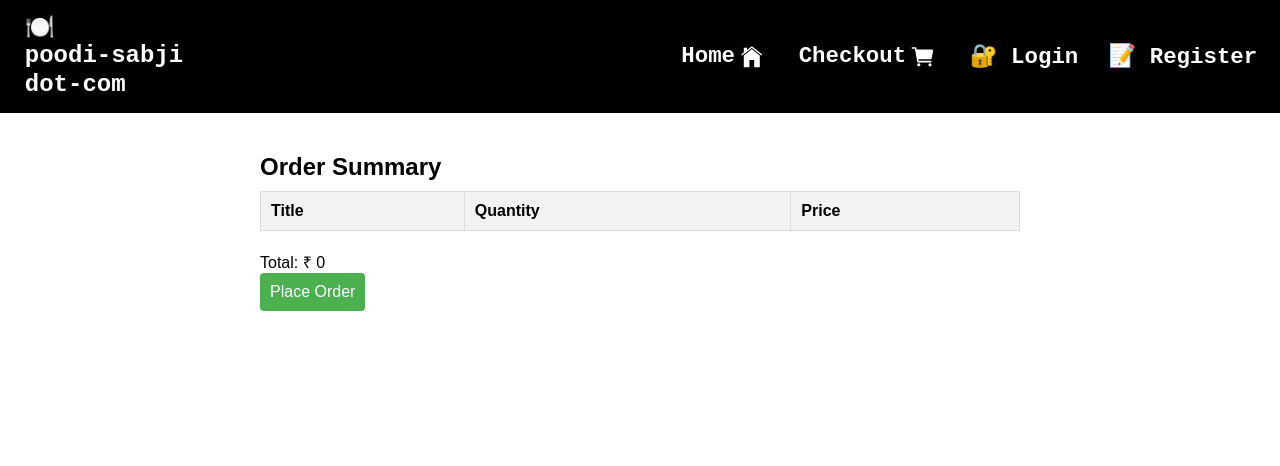
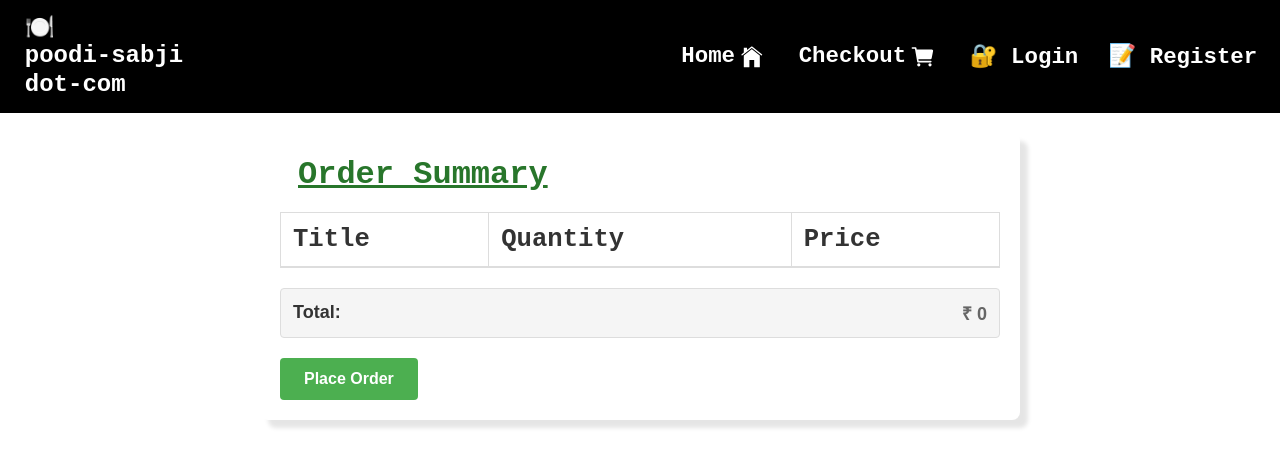
Before and after one commit to suditya/fronted-for-poodi-sabji-dot-com, a React (Vite) app: page /place-order in a window 1280 px wide. Shown: the top 466 px of the page. Built offline with nearby package versions, Linux system fonts and the light colour scheme.

Commit message:
updated order history css

```diff
--- a/src/components/PlaceOrder.tsx
+++ b/src/components/PlaceOrder.tsx
@@ -43,7 +43,7 @@ const PlaceOrder = () => {
       <Navbar />
       <div className="place-order-container">
         <div className="order-summary">
-          <h2>Order Summary</h2>
+          <h2 className="order-summary-heading">Order Summary</h2>
           <table>
             <thead>
               <tr>
@@ -57,13 +57,18 @@ const PlaceOrder = () => {
                 <tr key={item.id}>
                   <td>{item.title}</td>
                   <td>{item.quantity}</td>
-                  <td><span>&#8377;</span> {item.price}</td>
+                  <td>
+                    <span>&#8377; {item.price}</span>
+                  </td>
                 </tr>
               ))}
             </tbody>
           </table>
-          <p>Total: <span>&#8377;</span> {getTotalPrice()}</p>
+          <p className="total-price">
+            Total: <span>&#8377; {getTotalPrice()}</span>
+          </p>
           <button
+            className="place-order-btn"
             // disabled={cartItems.length <= 0}
             onClick={() => handlePlaceOrder()}
           >
--- a/src/styles/PlaceOrder.css
+++ b/src/styles/PlaceOrder.css
@@ -1,4 +1,5 @@
 /* PlaceOrder.css */
+
 .place-order-container {
   max-width: 800px;
   margin: 0 auto;
@@ -6,46 +7,78 @@
 }
 
 .order-summary {
-  margin-top: 20px;
+  background-color: #ffffff;
+  padding: 20px;
+  border-radius: 8px;
+  box-shadow: 8px 8px 4px rgba(0, 0, 0, 0.1);
 }
 
-.order-summary h2 {
-  font-size: 24px;
-  margin-bottom: 10px;
+table {
+  width: 100%;
+  border-collapse: collapse;
 }
 
-.order-summary table {
-  width: 100%;
-  border-collapse: collapse;
-  margin-bottom: 20px;
-}
-
-.order-summary table,
-.order-summary th,
-.order-summary td {
-  border: 1px solid #ddd;
-}
-
-.order-summary th,
-.order-summary td {
-  padding: 10px;
+th,
+td {
+  padding: 12px;
   text-align: left;
 }
 
-.order-summary th {
-  background-color: #f2f2f2;
+th {
+  color: #333;
+  font-weight: bold;
+  font-family: monospace;
+  border-bottom: 2px solid #ddd;
+  font-size: 1.6rem;
 }
 
-.order-summary button {
+td {
+  border-bottom: 1px solid #ddd;
+  font-family: monospace;
+  font-size: 1.2rem;
+  color: black;
+}
+
+.place-order-btn {
   background-color: #4caf50;
   color: white;
-  padding: 10px;
+  padding: 12px 24px;
   border: none;
   border-radius: 4px;
   cursor: pointer;
-  font-size: 16px;
+  margin-top: 20px;
+  transition: background-color 0.3s ease;
 }
 
-.order-summary button:hover {
+.place-order-btn:hover {
   background-color: #45a049;
 }
+
+.order-summary-heading {
+  margin-bottom: 1rem;
+  color: #28762b;
+  font-size: 2rem;
+  padding: 3px 18px;
+  font-family: monospace;
+  text-decoration: underline;
+  font-weight: 900;
+  background-color: white;
+}
+
+.total-price {
+  color: #333;
+  font-size: 18px;
+  margin-top: 20px;
+  padding: 12px;
+  background-color: #f5f5f5;
+  border-radius: 4px;
+  border: 1px solid #ddd;
+  display: flex;
+  justify-content: space-between;
+  align-items: center;
+}
+
+.total-price span {
+  color: #666;
+  font-weight: bold;
+}
```
